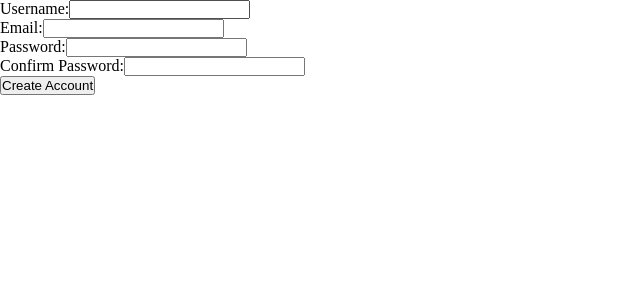
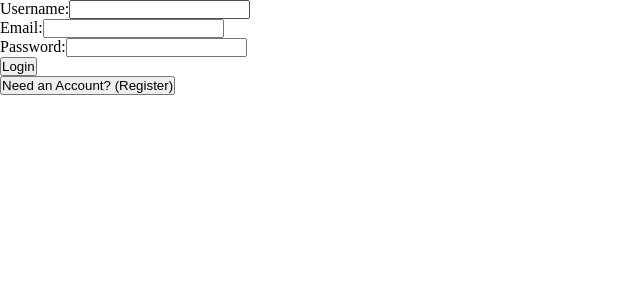
Before and after one commit to theGreatKyle1994/clickGame-FE, a React (Vite) app: page / in a window 1280 px wide. Shown: the top 300 px of the page, without its empty margins (0-640 px from the left). Built offline with nearby package versions, Linux system fonts and the light colour scheme.

Commit message:
modularized the login reg system

```diff
--- a/src/components/login-reg/AccountForm.tsx
+++ b/src/components/login-reg/AccountForm.tsx
@@ -1,8 +1,9 @@
 import axios from "axios";
 import { useState } from "react";
-import Registration from "./Registration";
+import LoginRegistration from "./Registration";
 
 const AccountForm = () => {
+  const [formState, setFormState] = useState<"login" | "register">("login");
   const [formData, setFormData] = useState<AccountFormData>({
     username: {
       value: "",
@@ -22,6 +23,28 @@ const AccountForm = () => {
     },
   });
 
+  const formStateHandler = (): void => {
+    setFormData((prevData) => ({
+      username: {
+        ...prevData.username,
+        value: "",
+      },
+      email: {
+        ...prevData.email,
+        value: "",
+      },
+      password: {
+        ...prevData.password,
+        value: "",
+      },
+      cPassword: {
+        ...prevData.cPassword,
+        value: "",
+      },
+    }));
+    setFormState((prevState) => (prevState === "login" ? "register" : "login"));
+  };
+
   const changeHandler = (e: React.ChangeEvent<HTMLInputElement>) => {
     const { name, value } = e.target;
     setFormData((prevData) => ({
@@ -36,12 +59,17 @@ const AccountForm = () => {
   const submitHandler = async (e: React.FormEvent<HTMLFormElement>) => {
     e.preventDefault();
     await axios
-      .post("http://localhost:8000/create-account", {
-        username: formData.username.value,
-        email: formData.email.value,
-        password: formData.password.value,
-        cPassword: formData.cPassword.value,
-      })
+      .post(
+        `http://localhost:8000/${
+          formState === "register" ? "create-account" : "login"
+        }`,
+        {
+          username: formData.username.value,
+          email: formData.email.value,
+          password: formData.password.value,
+          cPassword: formData.cPassword.value,
+        }
+      )
       .then((res) => {
         setFormData((prevData) => ({
           username: {
@@ -68,11 +96,17 @@ const AccountForm = () => {
 
   return (
     <>
-      <Registration
+      <LoginRegistration
         formData={formData}
+        formState={formState}
         submitHandler={submitHandler}
         changeHandler={changeHandler}
       />
+      <button onClick={formStateHandler}>
+        {formState === "login"
+          ? "Need an Account? (Register)"
+          : "Have an Account? (Login)"}
+      </button>
     </>
   );
 };
--- a/src/components/login-reg/Registration.tsx
+++ b/src/components/login-reg/Registration.tsx
@@ -1,5 +1,5 @@
-const Registration = (props: FormProps) => {
-  const { formData, submitHandler, changeHandler } = props;
+const LoginRegistration = (props: LoginRegistrationProps) => {
+  const { formData, submitHandler, changeHandler, formState } = props;
   return (
     <form onSubmit={submitHandler}>
       <div>
@@ -35,6 +35,7 @@ const Registration = (props: FormProps) => {
           value={formData.password.value}
         />
       </div>
+      {formState === "register" && (
         <div>
           <div>{formData.cPassword.errMsg}</div>
           <label htmlFor="c-password">Confirm Password:</label>
@@ -46,9 +47,12 @@ const Registration = (props: FormProps) => {
             value={formData.cPassword.value}
           />
         </div>
-      <button type="submit">Create Account</button>
+      )}
+      <button type="submit">
+        {formState === "login" ? "Login" : "Create Account"}
+      </button>
     </form>
   );
 };
 
-export default Registration;
+export default LoginRegistration;
--- a/src/vite-env.d.ts
+++ b/src/vite-env.d.ts
@@ -19,8 +19,9 @@ interface AccountFormData {
   };
 }
 
-interface FormProps {
+interface LoginRegistrationProps {
   formData: AccountFormData;
+  formState: "login" | "register";
   submitHandler: (e: React.FormEvent<HTMLFormElement>) => void;
   changeHandler: (e: React.ChangeEvent<HTMLInputElement>) => void;
 }
```
Lines whose indentation alone changed are shown as unchanged.
